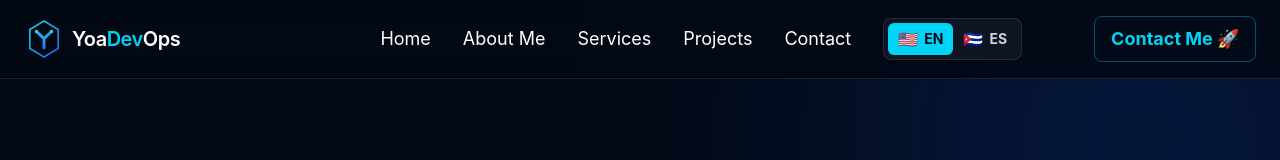
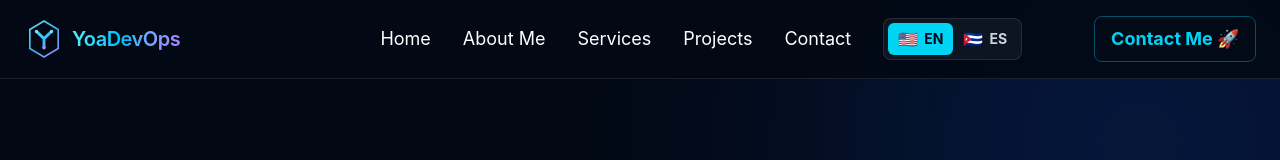
Before and after one commit to yclicourt/portfolio-yoadevOps, a React (Vite) app: page / in a window 1280 px wide. Shown: the top 160 px of the page. Built offline with nearby package versions, Linux system fonts and the light colour scheme.

Commit message:
Header logo: same cyan-to-violet gradient as the hero headline

```diff
--- a/src/components/Header.tsx
+++ b/src/components/Header.tsx
@@ -14,8 +14,8 @@ export const Header = () => {
         {/* Left Side: Logo */}
         <a href="#" className="flex items-center gap-2">
           <img className="w-auto h-10" src="./yc-devops-logo.svg" alt="YoaDevOps logo" />
-          <span className="font-semibold text-white text-xl tracking-tight">
-            Yoa<span className="text-cyan-400">Dev</span>Ops
+          <span className="bg-gradient-to-r from-cyan-300 via-sky-400 to-violet-400 bg-clip-text font-semibold text-transparent text-xl tracking-tight">
+            YoaDevOps
           </span>
         </a>
 
```
Also changed, not shown: public/yc-devops-logo.svg.
